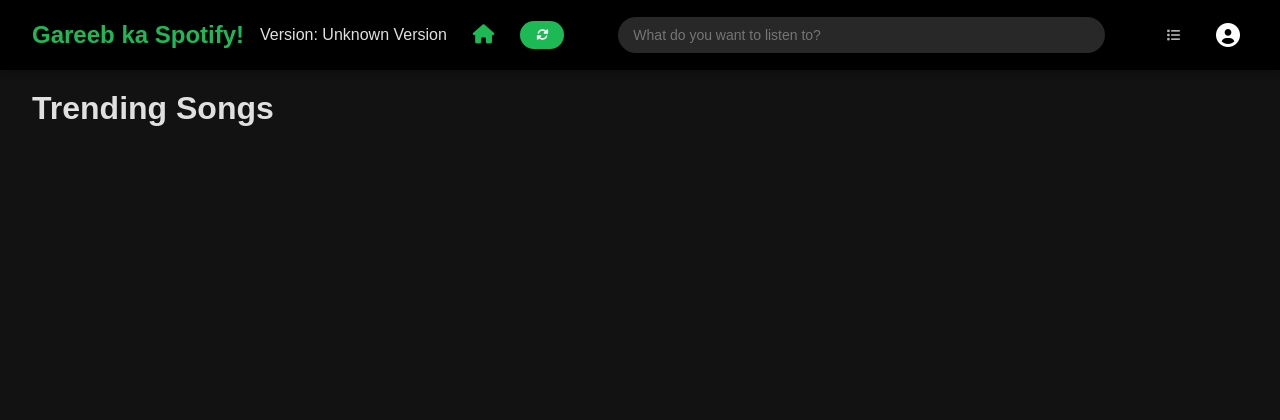
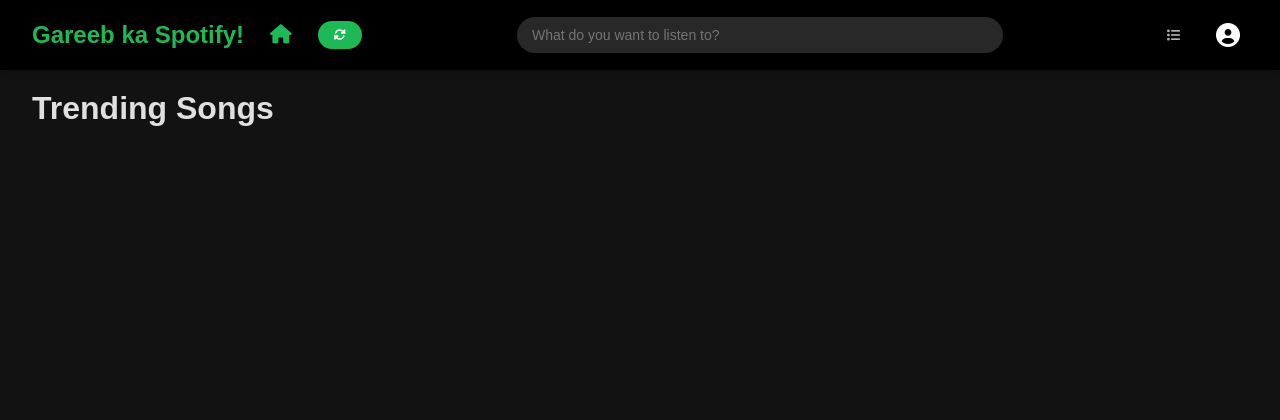
Before and after one commit to Nikk-123/Groovo, a Flask app: template templates/dashboard.html in a window 1280 px wide. Shown: the top 420 px of the page. Run offline with Flask 3, Linux system fonts and the light colour scheme; the template is opened without the code that fills it, so the values that code supplies are empty; some libraries are stand-ins or nearby versions.

Commit message:
Remove version display from dashboard template

```diff
--- a/templates/dashboard.html
+++ b/templates/dashboard.html
@@ -17,7 +17,7 @@
     <div class="top-nav">
       <div class="left-nav">
         <h1>Gareeb ka Spotify!</h1>
-        <p>Version: Unknown Version</p>
+        <!-- <p>Version: Unknown Version</p> -->
         <button
           type="button"
           class="home-btn"
```
